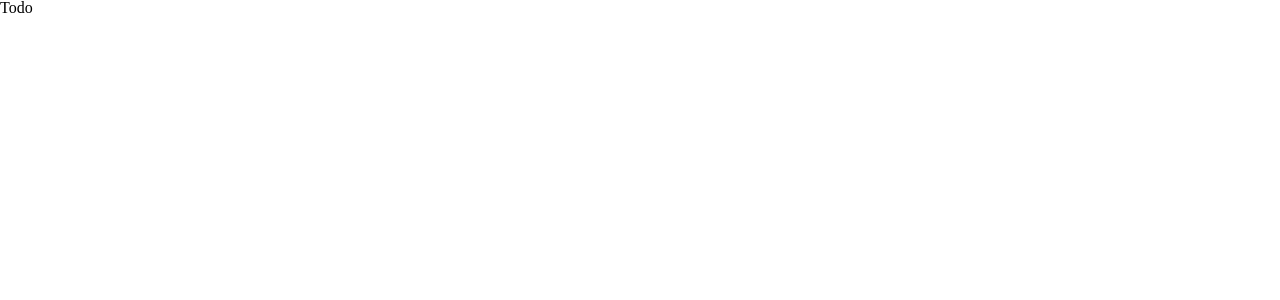
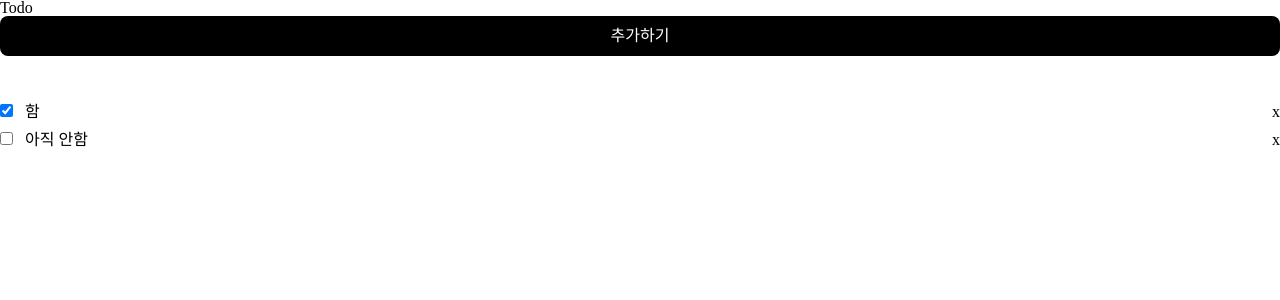
Before and after one commit to Nowdays-Goodnight-Cool-Niang/Frontend, a React (Vite) app: page /todo in a window 1280 px wide. Shown: the top 300 px of the page. Built offline with nearby package versions, Linux system fonts and the light colour scheme.

Commit message:
feat: 투두리스트 & 버튼 생성

```diff
--- a/src/components/todo/TodoAddButton.tsx
+++ b/src/components/todo/TodoAddButton.tsx
@@ -0,0 +1,5 @@
+function TodoAddButton() {
+  return <button className='bg-black text-white py-3 rounded-lg'>추가하기</button>;
+}
+
+export default TodoAddButton;
--- /dev/null
+++ b/src/components/todo/TodoDeleteButton.tsx
@@ -0,0 +1,5 @@
+function TodoDeleteButton() {
+  return <button className='text-red'>x</button>;
+}
+
+export default TodoDeleteButton;
--- a/src/components/todo/TodoItem.tsx
+++ b/src/components/todo/TodoItem.tsx
@@ -0,0 +1,18 @@
+import { ITodoItem } from '../../type/todo';
+import TodoDeleteButton from './TodoDeleteButton';
+
+function TodoItem({ content, isDone }: ITodoItem) {
+  const handleCheck = () => {};
+
+  return (
+    <div className='flex justify-between w-full mb-3'>
+      <label>
+        <input type='checkbox' checked={isDone} className='mr-3' onChange={handleCheck} />
+        <span>{content}</span>
+      </label>
+      <TodoDeleteButton />
+    </div>
+  );
+}
+
+export default TodoItem;
--- a/src/components/todo/TodoList.tsx
+++ b/src/components/todo/TodoList.tsx
@@ -0,0 +1,15 @@
+import { useTodoStore } from '../../stores/useTodoStore';
+import TodoItem from './TodoItem';
+
+function TodoList() {
+  const todos = useTodoStore((state) => state.todos);
+  return (
+    <div className='mt-12'>
+      {todos.map((todo) => (
+        <TodoItem {...todo} key={todo.id} />
+      ))}
+    </div>
+  );
+}
+
+export default TodoList;
--- a/src/pages/Todo.tsx
+++ b/src/pages/Todo.tsx
@@ -1,5 +1,14 @@
+import TodoAddButton from '../components/todo/TodoAddButton';
+import TodoList from '../components/todo/TodoList';
+
 function Todo() {
-  return <div>Todo</div>;
+  return (
+    <div className='flex flex-col'>
+      Todo
+      <TodoAddButton />
+      <TodoList />
+    </div>
+  );
 }
 
 export default Todo;
--- a/src/stores/useTodoStore.ts
+++ b/src/stores/useTodoStore.ts
@@ -0,0 +1,14 @@
+import { create } from 'zustand';
+import { ITodoItem } from '../type/todo';
+
+export const useTodoStore = create((set) => ({
+  todos: [
+    { id: 1, content: '함', isDone: true },
+    { id: 2, content: '아직 안함', isDone: false },
+  ],
+  addTodo: (todo: ITodoItem) => set((state) => ({ todos: [...state.todos, todo] })),
+  deleteTodo: (id: number) =>
+    set((state) => ({
+      todos: state.todos.filter((todo: ITodoItem) => todo.id !== id),
+    })),
+}));
--- /dev/null
+++ b/src/type/todo.ts
@@ -0,0 +1,5 @@
+export interface ITodoItem {
+  id: number;
+  content: string;
+  isDone: boolean;
+}
```
